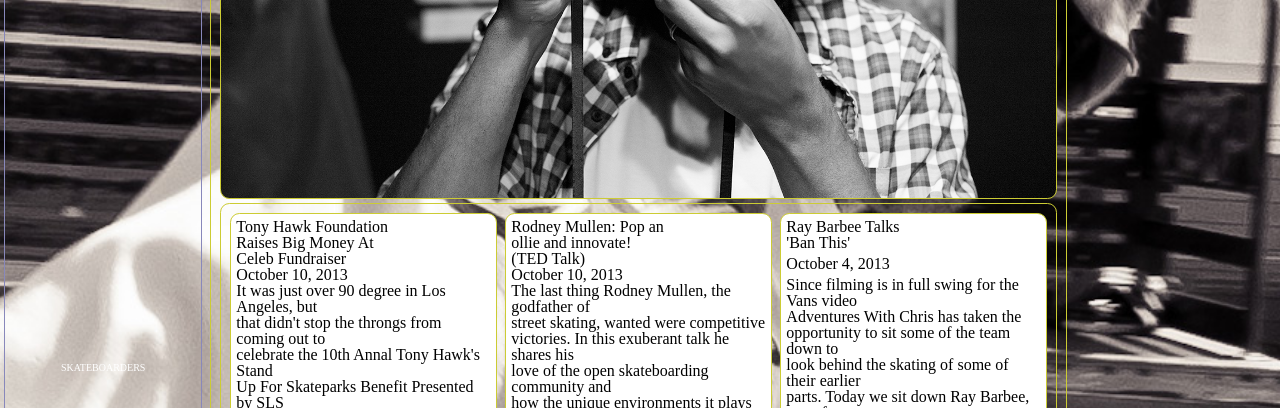
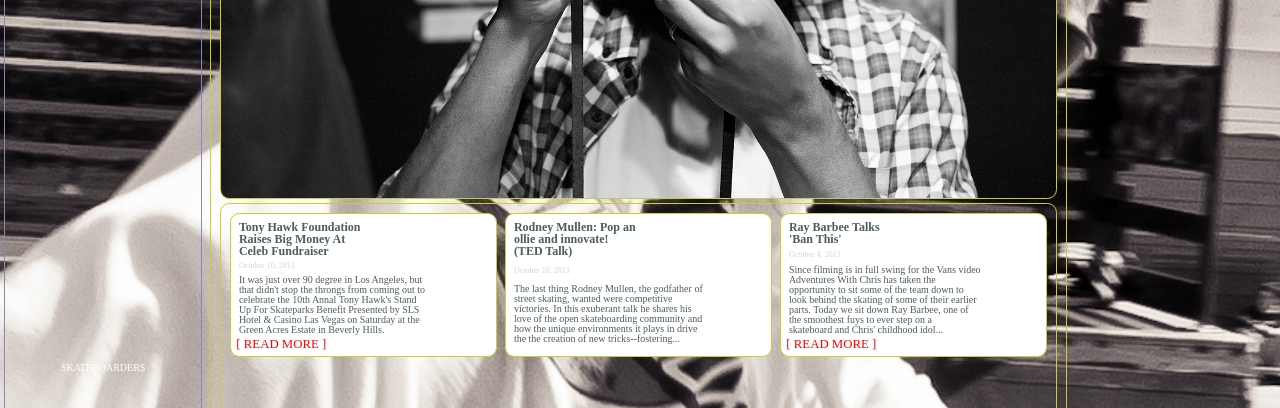
Before and after one commit to MeesterMeetch/peralta, a plain HTML site: page index.html in a window 1280 px wide. Shown: the part 392-800 px from the top of the page. Drawn offline with nearby package versions, Linux system fonts and the light colour scheme.

```diff
--- a/index.html
+++ b/index.html
@@ -93,7 +93,7 @@
                   </p>
 
                   <p class="readMore">
-                    [ READ MORE ]
+
                   </p>
 
                 </div>
--- a/style.css
+++ b/style.css
@@ -214,10 +214,43 @@
         background-color: white;
       }
 
-      h3 {
+      .newsWrapper > div > h3 {
         text-align: -webkit-left;
+        font-family: serif;
+        font-size: 75%;
+        font-weight: bold;
+        color: #4c5e5a;
+        justify-content: space-between;
+        padding: 1%;
+
       }
 
+      .article {
+        font-size: 55%;
+        font-family: serif;
+        font-size: 62.5%;
+        color: #4c5e5a;
+        justify-content: space-between;
+        padding: 1%;
+
+      }
+
+      .date {
+        font-size: 55%;
+        font-family: serif;
+        font-size: 50%;
+        color: lightgrey;
+        justify-content: space-between;
+        padding: 1%;
+
+      }
+
+      .readMore {
+        font-size: 80%;
+        font-family: serif;
+        color: red;
+
+      }
 
   .skatersWrapper {
     display: flex;
@@ -232,6 +265,7 @@
 
      width: 99%;
    }
+
 
    .inLeftSk8ers {
 
```
